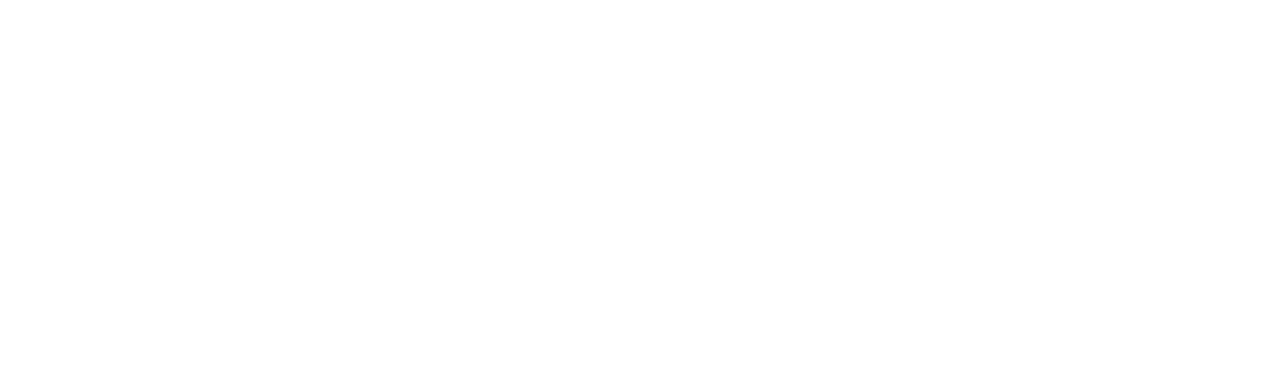
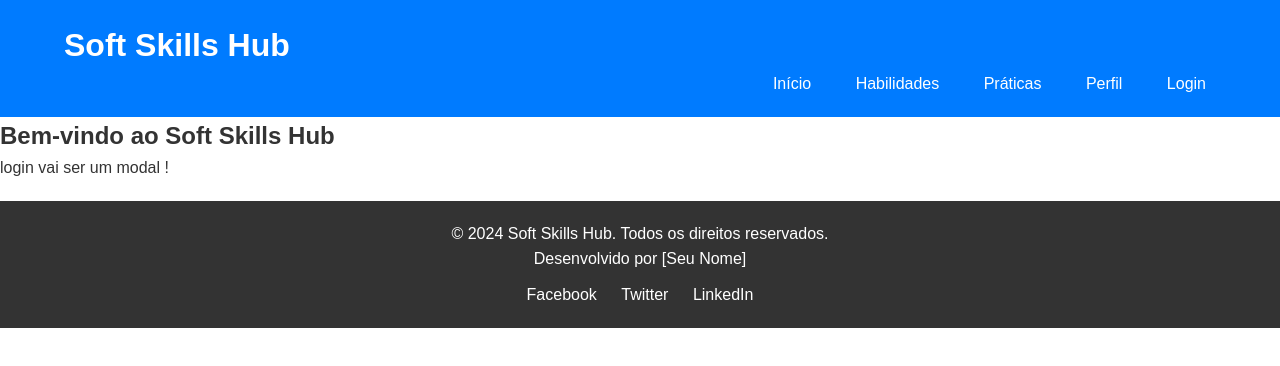
Before and after one commit to MedusaGabriel/Soft-Skill-Hub, a plain HTML site: page SoftSkillsHub/pag/login.html in a window 1280 px wide. Drawn offline with Linux system fonts and the light colour scheme.

Commit message:
Att 0.2 Gabriel

```diff
--- a/SoftSkillsHub/pag/login.html
+++ b/SoftSkillsHub/pag/login.html
@@ -0,0 +1,47 @@
+<!DOCTYPE html>
+<html lang="pt-BR">
+<head>
+    <meta charset="UTF-8">
+    <meta name="viewport" content="width=device-width, initial-scale=1.0">
+    <title>Soft Skills Hub</title>
+    <link rel="stylesheet" href="../styles/styles.css">
+</head>
+<body>
+    <header>
+        <div class="container">
+            <h1>Soft Skills Hub</h1>
+            <nav>
+                <ul>
+                    <li><a href="../pag/index.html">Início</a></li>
+                    <li><a href="../pag/habilidades.html">Habilidades</a></li>
+                    <li><a href="../pag/pratica.html">Práticas</a></li>
+                    <li><a href="../pag/perfil.html">Perfil</a></li>
+                    <li><a href="../pag/login.html">Login</a></li>
+                </ul>
+            </nav>
+        </div>
+    </header>
+
+    <main>
+        <h2>Bem-vindo ao Soft Skills Hub</h2>
+        <p>login vai ser um modal !</p>
+
+    </main>
+
+    <footer>
+        <div class="container">
+            <div class="footer-content">
+                <p>&copy; 2024 Soft Skills Hub. Todos os direitos reservados.</p>
+                <p>Desenvolvido por [Seu Nome]</p>
+                <div class="socials">
+                    <a href="#" target="_blank">Facebook</a>
+                    <a href="#" target="_blank">Twitter</a>
+                    <a href="#" target="_blank">LinkedIn</a>
+                </div>
+            </div>
+        </div>
+    </footer>
+
+    <script src="../scripts/script.js"></script>
+</body>
+</html>
--- a/SoftSkillsHub/styles/styles.css
+++ b/SoftSkillsHub/styles/styles.css
@@ -1,14 +1,21 @@
-body {
-    font-family: Arial, sans-serif;
+/* Reset básico para margens e paddings */
+* {
     margin: 0;
     padding: 0;
-    line-height: 1.6;
+    box-sizing: border-box;
 }
 
+body {
+    font-family: 'Arial', sans-serif;
+    line-height: 1.6;
+    color: #333;
+}
+
+/* Estilo do cabeçalho */
 header {
-    background: #4CAF50;
+    background: #007BFF; /* Azul */
     color: #fff;
-    padding: 10px 0;
+    padding: 20px 0;
 }
 
 .container {
@@ -39,15 +46,40 @@ nav ul li {
 nav ul li a {
     color: #fff;
     text-decoration: none;
+    padding: 5px 10px;
+    border-radius: 5px;
+    transition: background 0.3s;
 }
 
+nav ul li a:hover {
+    background: #0056b3; /* Azul escuro */
+}
+
+/* Estilo do rodapé */
 footer {
-    background: #333;
+    background: #333; /* Cinza escuro */
     color: #fff;
     text-align: center;
-    padding: 10px 0;
-    position: relative;
-    bottom: 0;
-    width: 100%;
+    padding: 20px 0;
     margin-top: 20px;
 }
+
+.footer-content {
+    width: 90%;
+    margin: auto;
+}
+
+.socials {
+    margin-top: 10px;
+}
+
+.socials a {
+    color: #fff;
+    margin: 0 10px;
+    text-decoration: none;
+    transition: color 0.3s;
+}
+
+.socials a:hover {
+    color: #007BFF; /* Azul */
+}
```
Also changed, not shown: SoftSkillsHub/pag/habilidades.html (+47 -0 lines), SoftSkillsHub/pag/index.html (+11 -3 lines), SoftSkillsHub/pag/perfil.html (+47 -0 lines), SoftSkillsHub/pag/pratica.html (+47 -0 lines).
